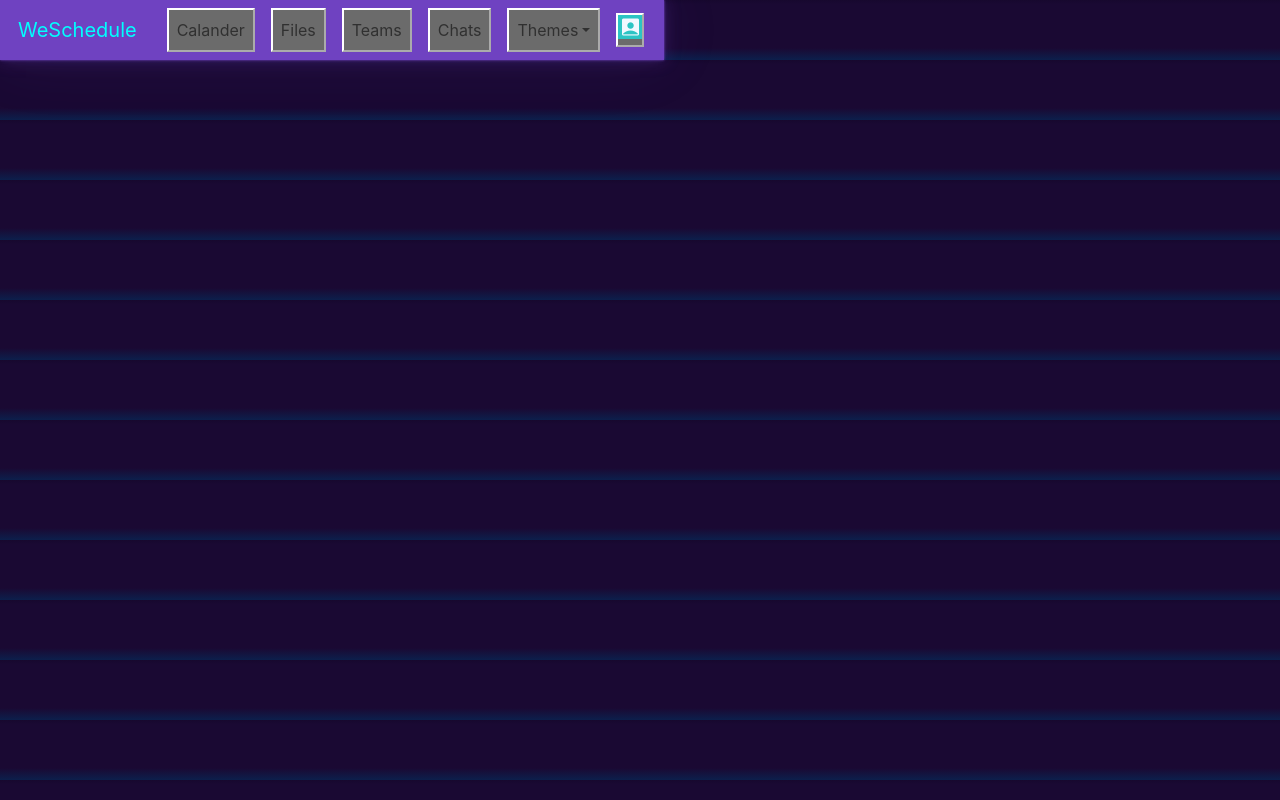
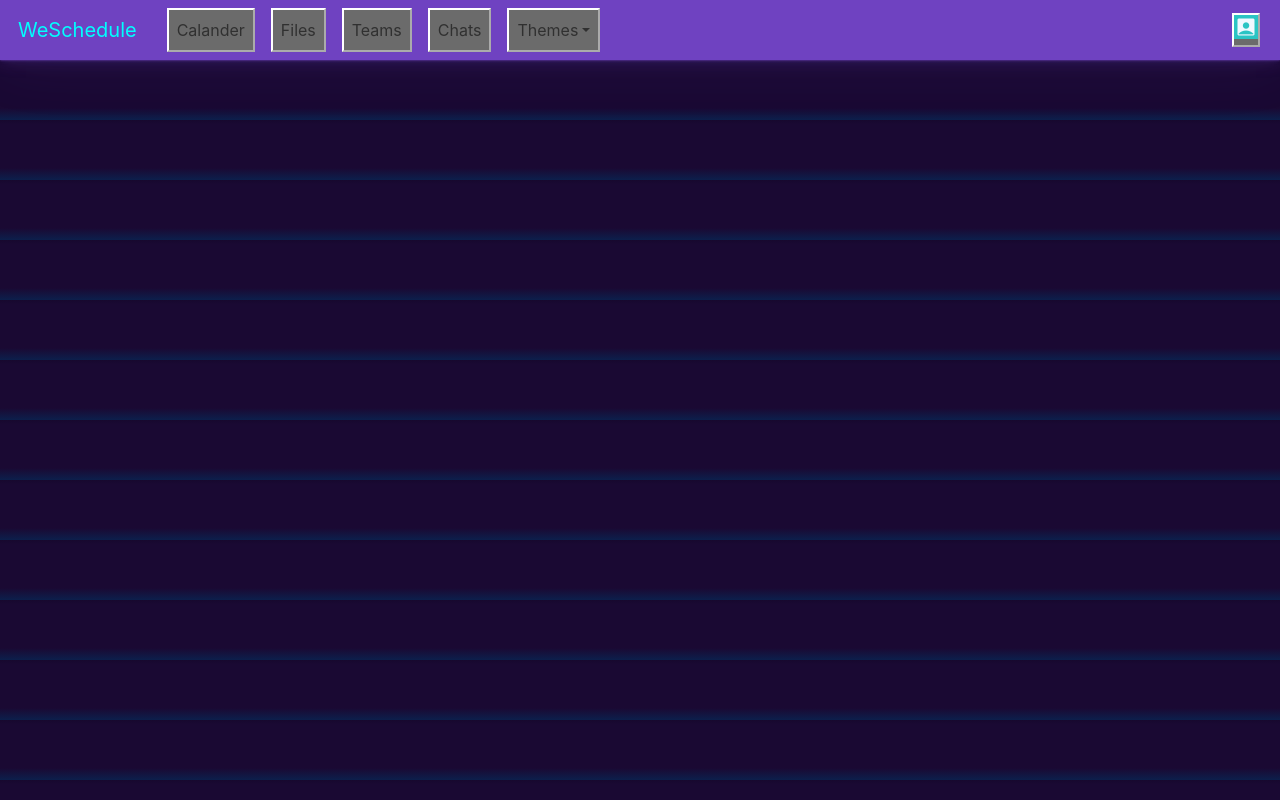
Before and after one commit to isthisdotusernametaken/WeSchedule, a React (Create React App) app: page / in a window 1280 px wide. Built offline with nearby package versions, Linux system fonts and the light colour scheme.

Commit message:
Reduced nesting and removed unnecessary components

```diff
--- a/src/App.js
+++ b/src/App.js
@@ -1,12 +1,13 @@
 import './App.css';
 import React from "react";
-import NavBar from "./components/NavBar.js";
+import NavBar from './components/NavBar';
 
 function App() {
-
-  return (
-    <NavBar />
-  );
+    return (
+        <>
+            <header><NavBar /></header>
+        </>
+    );
 }
 
 export default App;
--- a/src/components/NavBar.js
+++ b/src/components/NavBar.js
@@ -3,8 +3,6 @@ import { THEMES, setTheme } from "../theme.js";
 
 function NavBar() {
     return (
-    <div className="App d-flex mt-0 me-2">
-      <header className="App-header">
         <nav className="navbar navbar-expand-lg bg-primary" data-bs-theme="dark">
             <div className="container-fluid">
                 <button className="navbar-brand">WeSchedule</button>
@@ -43,9 +41,6 @@ function NavBar() {
                 </li>
             </div>
         </nav>
-      </header>
-    </div>
-
     );
 }
 export default NavBar;
```
Lines whose indentation alone changed are shown as unchanged.
